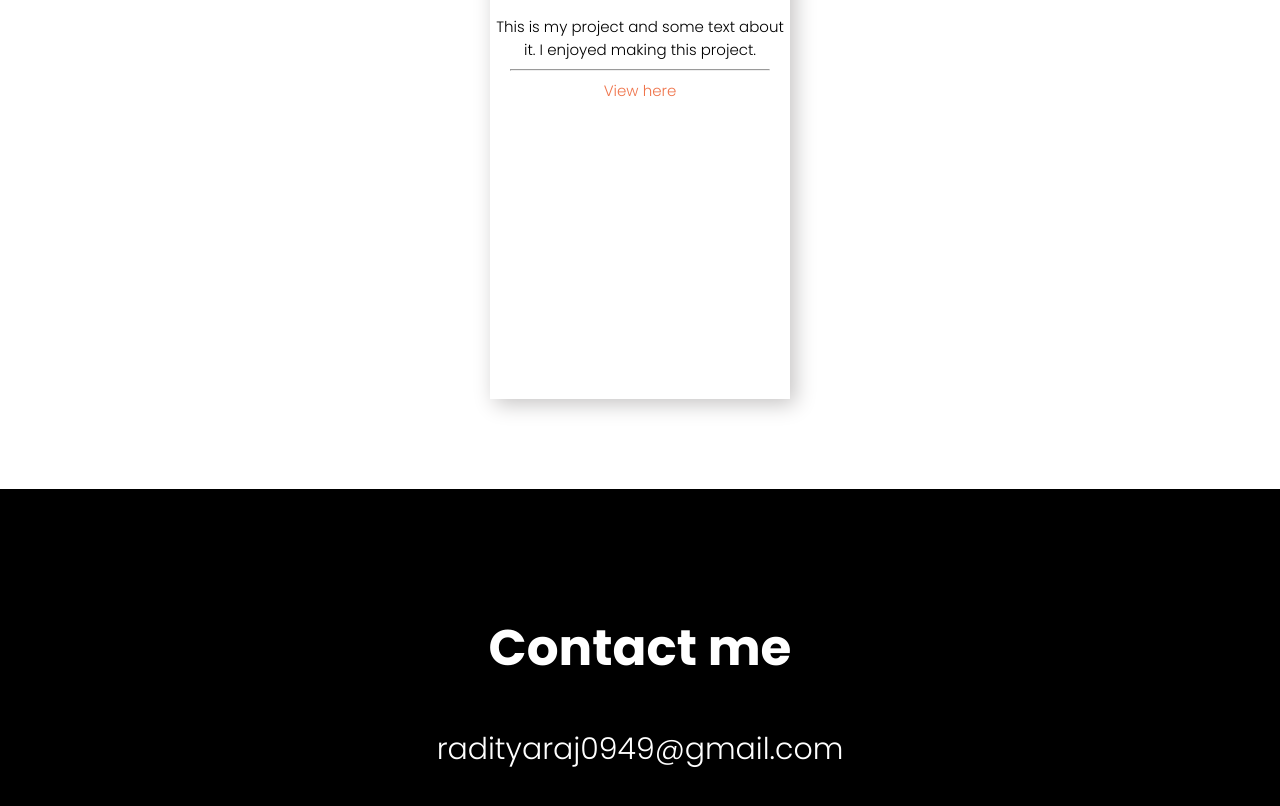
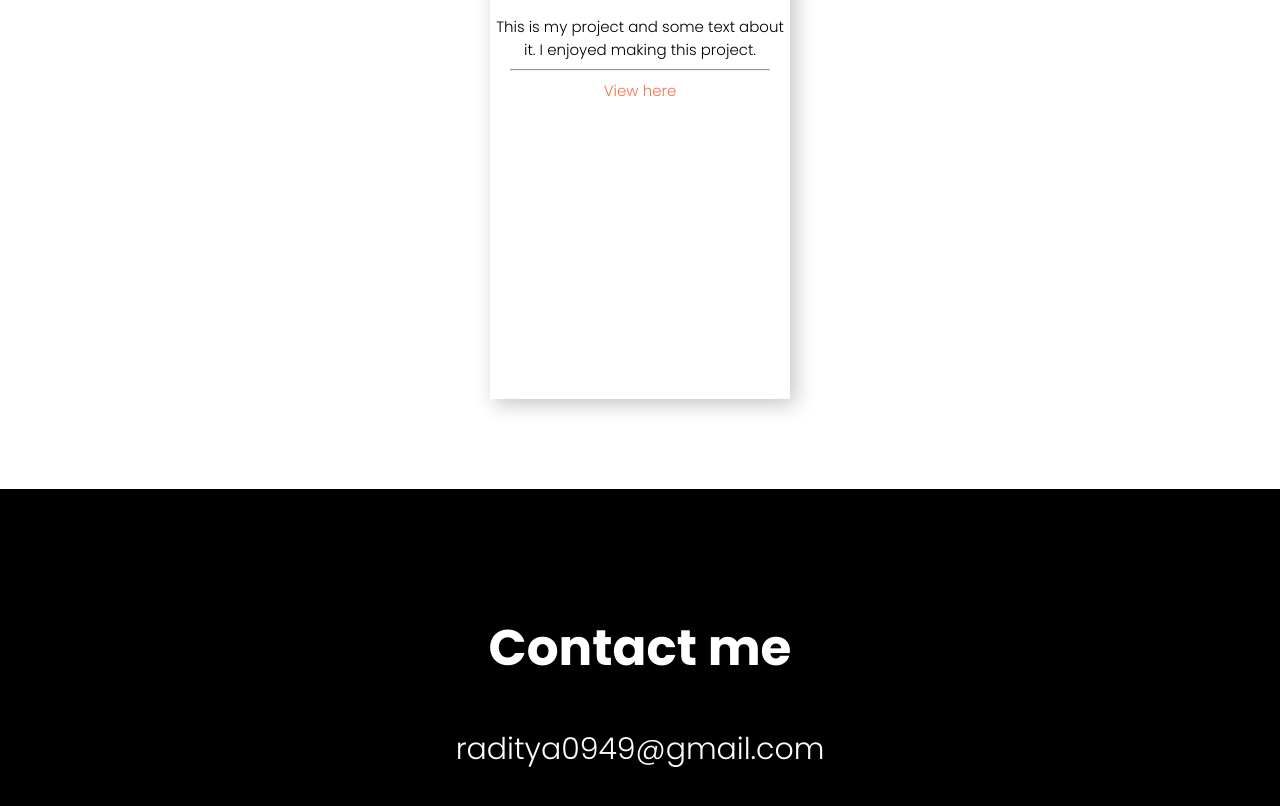
Before and after one commit to Aditya-raj4/my-portfolio-2, a plain HTML site: page index.html in a window 1280 px wide. Shown: the part 1602-2408 px from the top of the page. Drawn offline with Linux system fonts and the light colour scheme; a script that the page names is missing.

Commit message:
Update index.html

```diff
--- a/index.html
+++ b/index.html
@@ -66,7 +66,7 @@
       </section>
       <footer id="contact-me">
           <h2>Contact me</h2>
-          <p>radityaraj0949@gmail.com</p>
+          <p>raditya0949@gmail.com</p>
       </footer>
     <script src="src/app.js"></script>
   </body>
```
